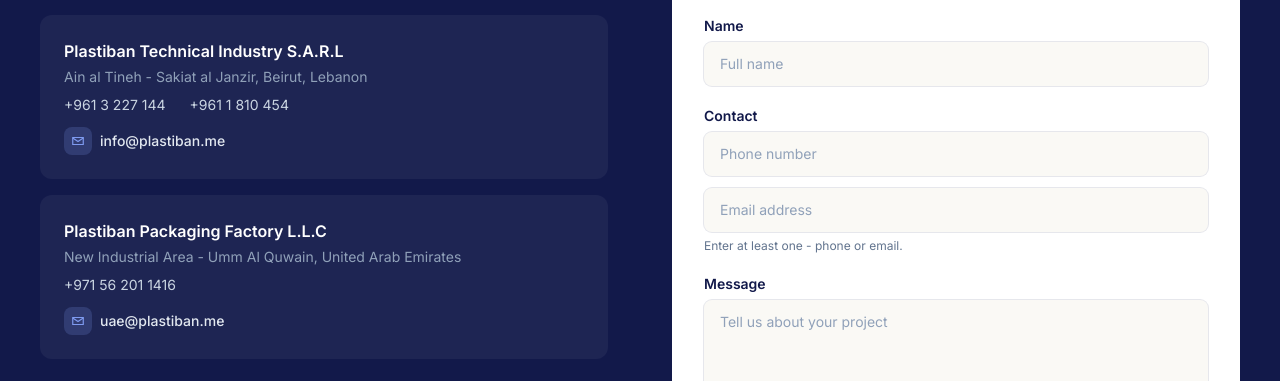
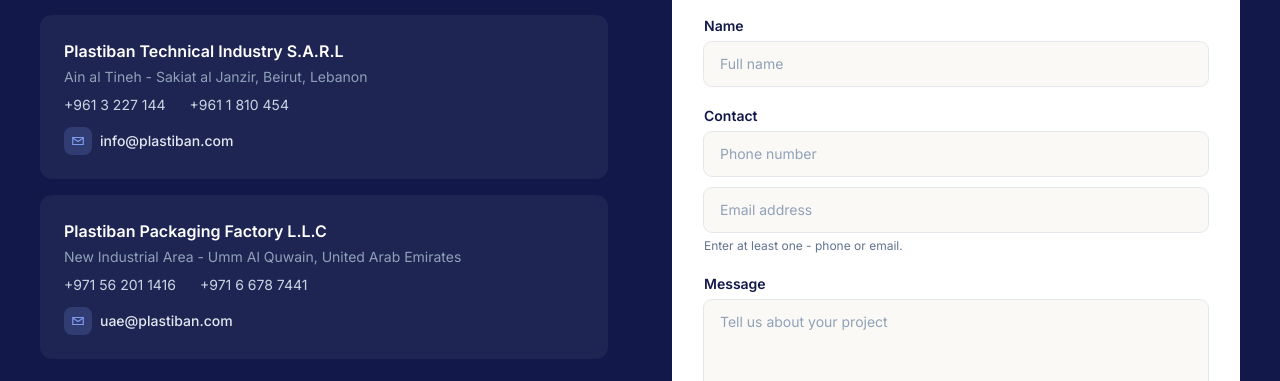
Before and after one commit to hadi-soubra/Plastiban, an Angular app: page /contact in a window 1280 px wide. Shown: the part 3187-3568 px from the top of the page. Built offline with nearby package versions, Linux system fonts and the light colour scheme; grey boxes are pictures that could not be loaded.

Commit message:
form section error message and info

```diff
--- a/src/app/components/contact/contact.ts
+++ b/src/app/components/contact/contact.ts
@@ -82,7 +82,7 @@
       labelKey: 'contact.office.lb.label',
       pickerKey: 'contact.form.office.lb',
       phones: ['+961 3 227 144', '+961 1 810 454'],
-      email: 'info@plastiban.me',
+      email: 'info@plastiban.com',
       mapUrl: 'https://maps.app.goo.gl/7RyMES2T4T7TeLbi7',
       lat: 33.887421,
       lng: 35.47873,
@@ -93,8 +93,8 @@
       addressKey: 'contact.office.ae.address',
       labelKey: 'contact.office.ae.label',
       pickerKey: 'contact.form.office.ae',
-      phones: ['+971 56 201 1416'],
-      email: 'uae@plastiban.me',
+      phones: ['+971 56 201 1416', '+971 6 678 7441'],
+      email: 'uae@plastiban.com',
       mapUrl: 'https://maps.app.goo.gl/dqy3dFuh3swR2pY17',
       lat: 25.5378941,
       lng: 55.7026024,
--- a/src/app/i18n/translations.ts
+++ b/src/app/i18n/translations.ts
@@ -115,7 +115,7 @@
     'contact.form.sending': 'Sending…',
     'contact.form.success': "Thanks — your message has been noted. We'll be in touch shortly.",
     'contact.form.error':
-      "Your message could not be sent. Please try again, or email us directly at the address for your office below.",
+      'Your message could not be sent. Please try again, or email us directly at info@plastiban.com for our Lebanon office and uae@plastiban.com for our UAE office.',
     'contact.form.errorRateLimited':
       'That is a few messages in a short time. Please wait a little while before sending another.',
 
@@ -240,7 +240,7 @@
     'contact.form.sending': 'جارٍ الإرسال…',
     'contact.form.success': 'شكراً لك — وصلتنا رسالتك وسنتواصل معك قريباً.',
     'contact.form.error':
-      'تعذّر إرسال رسالتك. يُرجى المحاولة مرة أخرى، أو مراسلتنا مباشرةً على بريد المكتب المذكور أدناه.',
+      'تعذّر إرسال رسالتك. يُرجى المحاولة مرة أخرى، أو مراسلتنا مباشرةً على info@plastiban.com لمكتب لبنان و uae@plastiban.com لمكتب الإمارات.',
     'contact.form.errorRateLimited':
       'لقد أرسلت عدة رسائل خلال وقت قصير. يُرجى الانتظار قليلاً قبل إرسال رسالة أخرى.',
 
--- a/src/index.html
+++ b/src/index.html
@@ -58,7 +58,7 @@
         "url": "https://plastiban.com/",
         "logo": "https://plastiban.com/icon-512.png",
         "foundingDate": "1989",
-        "email": "info@plastiban.me",
+        "email": "info@plastiban.com",
         "description": "Manufacturer of packaging and technical plastics: cardboard, plastic, rigid and souvenir boxes, plus digital printing. Operating in Lebanon and the United Arab Emirates since 1989.",
         "areaServed": [
           { "@type": "Country", "name": "Lebanon" },
@@ -76,7 +76,7 @@
         "name": "Plastiban Technical Industry S.A.R.L",
         "parentOrganization": { "@id": "https://plastiban.com/#organization" },
         "url": "https://plastiban.com/",
-        "email": "info@plastiban.me",
+        "email": "info@plastiban.com",
         "telephone": "+9613227144",
         "address": {
           "@type": "PostalAddress",
@@ -92,7 +92,7 @@
         "name": "Plastiban Packaging Factory L.L.C",
         "parentOrganization": { "@id": "https://plastiban.com/#organization" },
         "url": "https://plastiban.com/",
-        "email": "uae@plastiban.me",
+        "email": "uae@plastiban.com",
         "telephone": "+971562011416",
         "address": {
           "@type": "PostalAddress",
@@ -121,6 +121,6 @@
     <h1>Plastiban Technical Industry S.A.R.L — Packaging &amp; industrial plastics, engineered to endure.</h1>
     <p>Founded in 1989. Cardboard boxes, plastic boxes, hard boxes, souvenir boxes and digital printing, manufactured in Beirut, Lebanon and Umm Al Quwain, United Arab Emirates.</p>
   </app-root>
-  <noscript>This site needs JavaScript enabled. Contact Plastiban at info@plastiban.me or +961 3 227 144.</noscript>
+  <noscript>This site needs JavaScript enabled. Contact Plastiban at info@plastiban.com or +961 3 227 144.</noscript>
 </body>
 </html>
--- a/worker/contact.ts
+++ b/worker/contact.ts
@@ -11,7 +11,7 @@
 export interface Env {
   /** Resend API key. Set as an encrypted secret in the Pages dashboard. */
   RESEND_API_KEY: string;
-  /** Verified sender, e.g. "Plastiban Website <website@send.plastiban.me>". */
+  /** Verified sender, e.g. "Plastiban Website <website@send.plastiban.com>". */
   CONTACT_FROM?: string;
   /**
    * Where each office's enquiries go. Required — the Worker refuses to send
```
Also changed, not shown: 2 other files (tests, documents, lock files or other folders).
